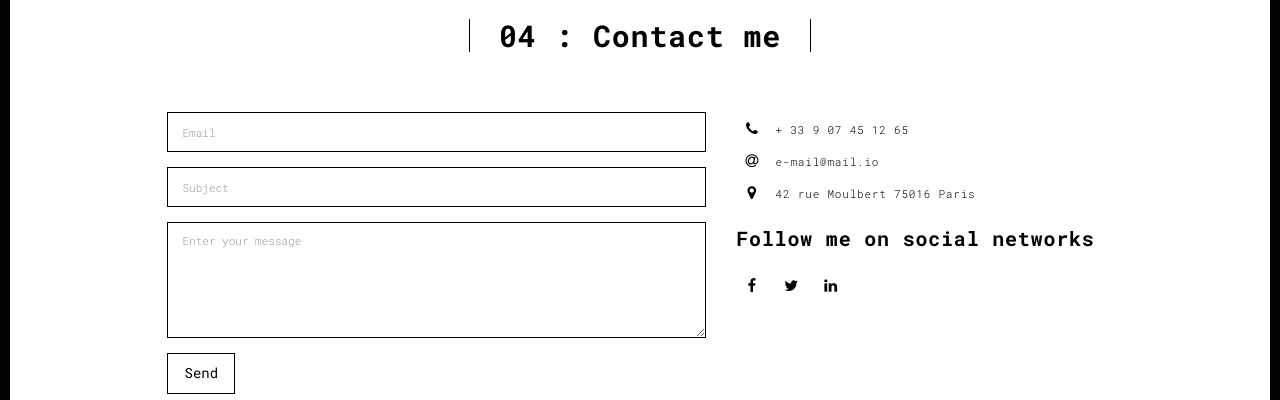
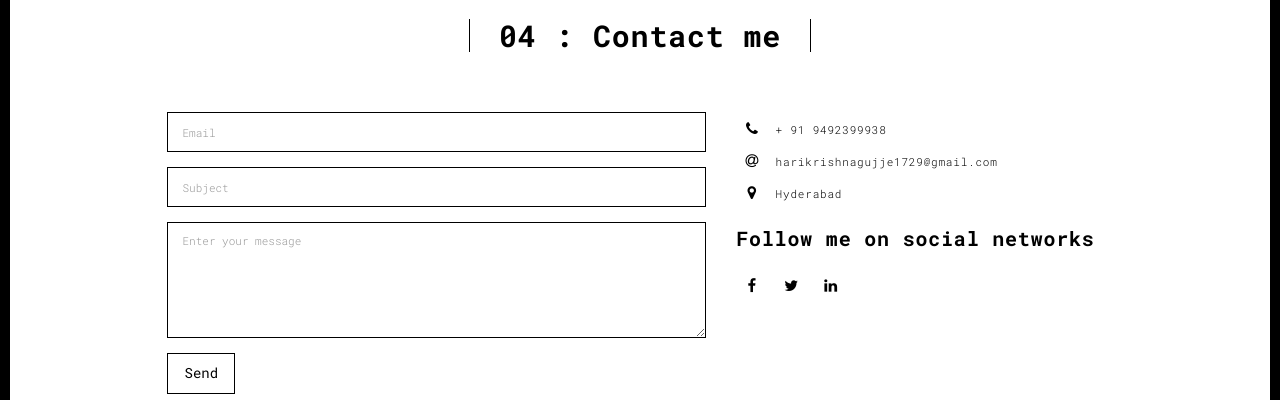
Before and after one commit to harikrishna-gujje/Portfolio, a Flask app: page /contact.html in a window 1280 px wide. Shown: the part 90-490 px from the top of the page. Run offline with Flask 2, Linux system fonts and the light colour scheme; some libraries are stand-ins or nearby versions.

Commit message:
made changes in home page and contact page.

```diff
--- a/main.py
+++ b/main.py
@@ -1,36 +1,16 @@
 from flask import Flask, render_template, url_for
 
 app = Flask(__name__)
+
 
 @app.route('/')
 def home():
     return render_template('index.html')
 
-@app.route('/index.html')
-def index():
-    return render_template('index.html')
 
-@app.route('/works.html')
-def works():
-    return render_template('works.html')
-
-
-@app.route('/work.html')
-def work():
-    return render_template('work.html')
-
-
-@app.route('/contact.html')
-def contact():
-    return render_template('contact.html')
-
-@app.route('/components.html')
-def components():
-    return render_template('components.html')
-
-@app.route('/about.html')
-def about():
-    return render_template('about.html')
+@app.route('/<string:webpage>')
+def get_web_page(webpage='index.html'):
+    return render_template(webpage)
 
 
 if __name__ == '__main__':
--- a/templates/contact.html
+++ b/templates/contact.html
@@ -79,26 +79,26 @@
                           <span class="fa-icon">
                             <i class="fa fa-phone" aria-hidden="true"></i>
                           </span>
-                          + 33 9 07 45 12 65
+                          + 91 9492399938
                         </li>
                         <li>
                           <span class="fa-icon">
                             <i class="fa fa-at" aria-hidden="true"></i>
                           </span>
-                          e-mail@mail.io
+                          harikrishnagujje1729@gmail.com
                         </li>
                         <li>
                           <span class="fa-icon">
                             <i class="fa fa fa-map-marker" aria-hidden="true"></i>
                           </span>
-                          42 rue Moulbert 75016 Paris
+                          Hyderabad
                         </li>
                       </ul>
                       <h3>Follow me on social networks</h3>
-                      <a href="http://www.facebook.com" title="" class="fa-icon">
+                      <a href="https://www.facebook.com/people/Hari-Krishna-HK/100005743420137/" title="" class="fa-icon">
                         <i class="fa fa-facebook"></i>
                       </a>
-                      <a href="http://www.twitter.com" title="" class="fa-icon">
+                      <a href="https://twitter.com/harikrishna__hk" title="" class="fa-icon">
                         <i class="fa fa-twitter"></i>
                       </a>
                       <a href="http://www.linkedin.com" title="" class="fa-icon">
```
Also changed, not shown: templates/index.html (+5 -5 lines).
